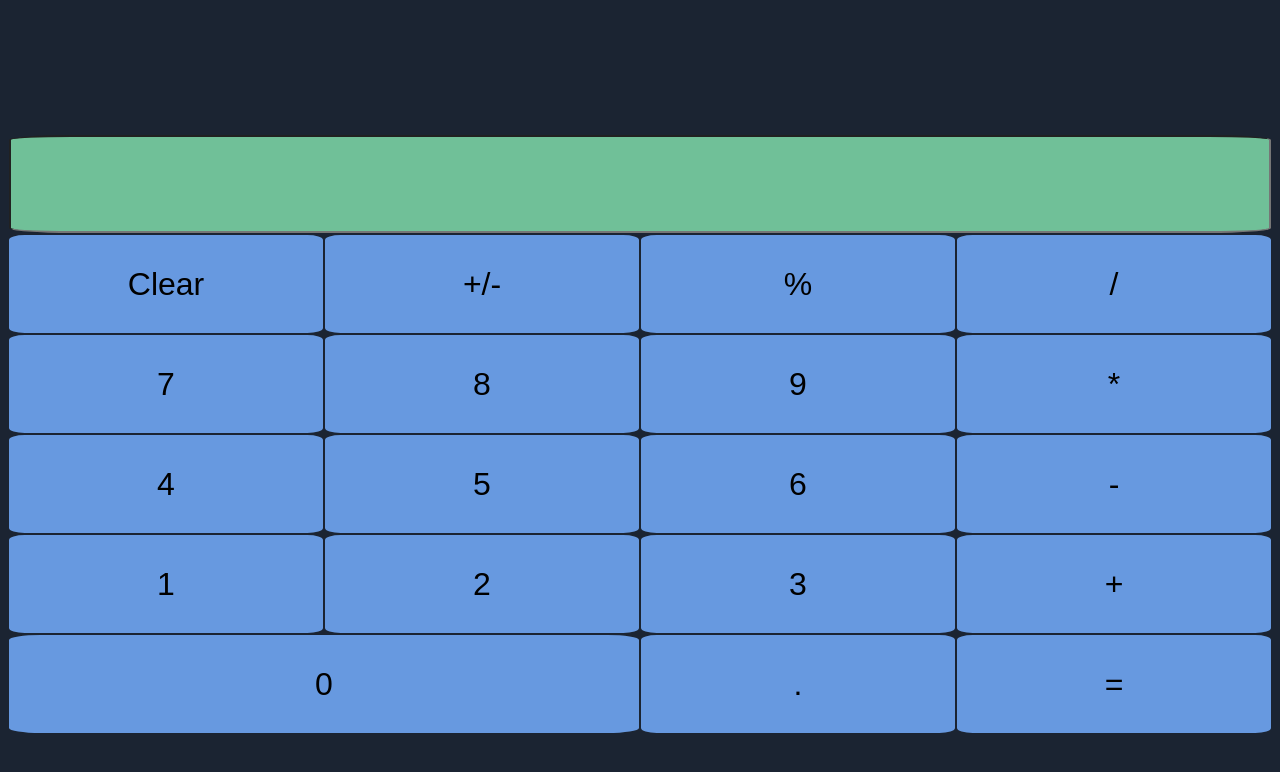
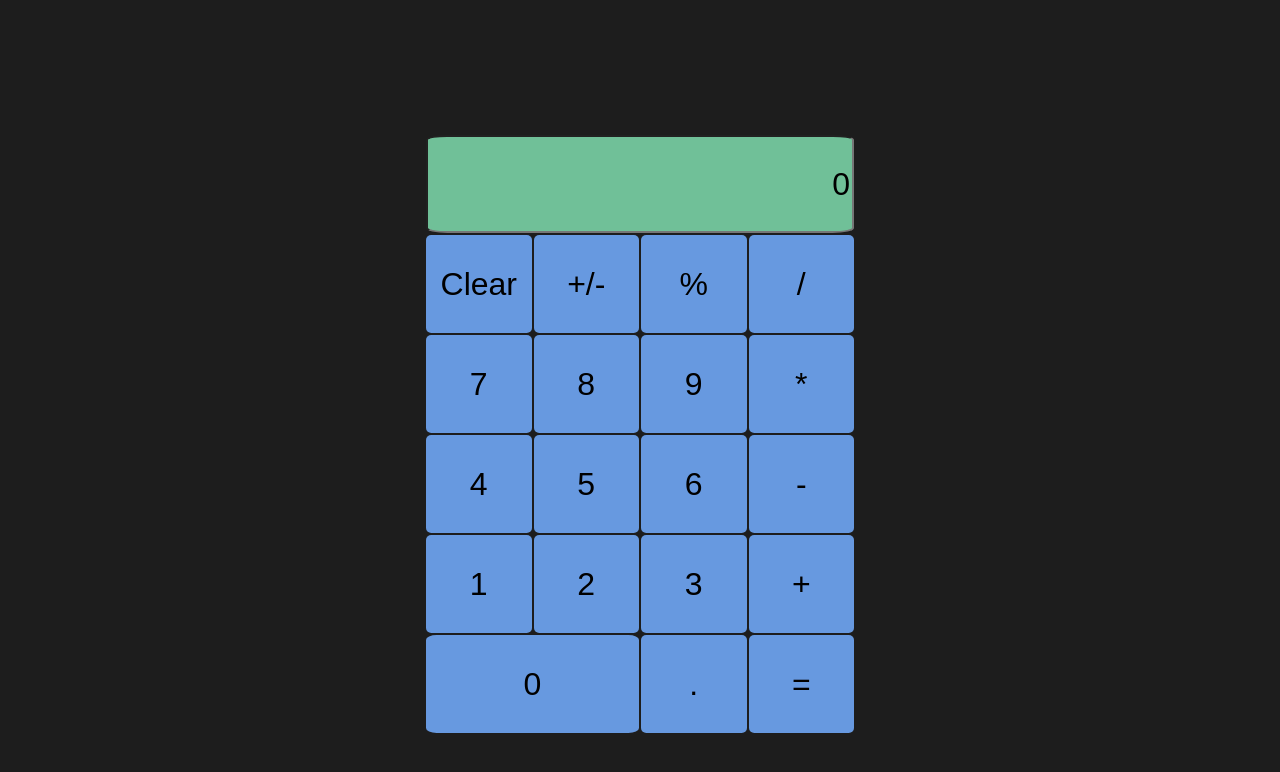
Before and after one commit to keifer-may/calc-you-later, a plain HTML site: page index.html in a window 1280 px wide. Drawn offline with Linux system fonts and the light colour scheme.

Commit message:
Update style sheet & begin updating javascript for display output

```diff
--- a/app.js
+++ b/app.js
@@ -1,3 +1,9 @@
+let display = document.getElementById("input");
+
+let total = 0;
+
+display.value = total;
+
 function add() {
     let sum = parseInt(arguments[0]);
     for (let i = 1; i < arguments.length; i++){
--- a/styles.css
+++ b/styles.css
@@ -1,21 +1,16 @@
 body {
-    background-color: #1b2432;
-}
-
-.flex-body {
-    display: flex;
-    align-items: center;
-    justify-content: center;
     background: #1d1d1d;
     color: #c9c9c9;
     font-family: 'Roboto', sans-serif;
+    display: flex;
+    justify-content: center;
 }
 
 #container {
     padding-top: 10%;
     display: grid;
     grid-template-columns: repeat(4, 1fr);
-    grid-auto-rows: minmax(100px, auto);
+    grid-auto-rows: minmax(100px, 100px);
 }
 
 #zero {
```
